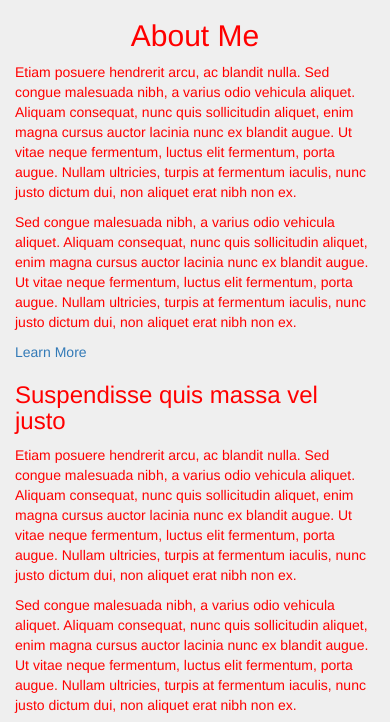
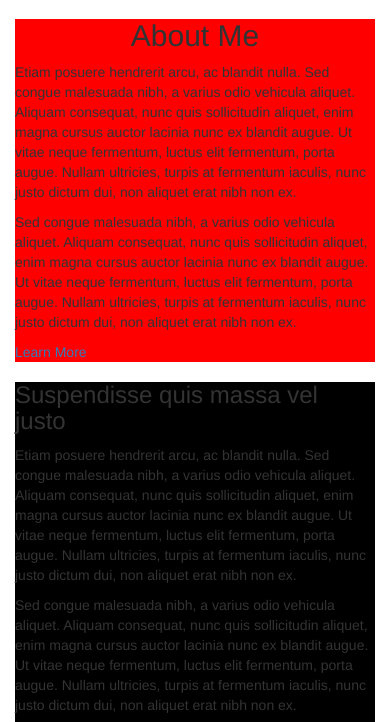
Before and after one commit to JieXinT/PygirlsPower, a Flask app: a page that uses templates/index.html in a window 390 px wide. Shown: the part 521-1243 px from the top of the page. Run offline with Flask 2, Linux system fonts and the light colour scheme; some libraries are stand-ins or nearby versions.

Commit message:
Front end
Added html and css

```diff
--- a/static/css/stylesheet.css
+++ b/static/css/stylesheet.css
@@ -16,7 +16,14 @@
   background-color: rgba(0,0,0, .5);
 }
 
+/*Content*/
+.inner {
+  background-color: red;
+}
 
+.inner2{
+  background-color: black;
+}
 
 /*Parallax scrolling*/
     .parallax {
@@ -38,10 +45,3 @@
     .parallax {
         background-attachment: scroll;
     }
-
- /*Content*/
-.container {
-  background-color: #efefef;
-  color: red;
-
-}
--- a/templates/index.html
+++ b/templates/index.html
@@ -69,7 +69,7 @@
 
             <!-- Section -->
           <section class="container">
-            <div id="container">
+            <div class="inner2">
 
                   <h3>Suspendisse quis massa vel justo</h3>
                   <p>Etiam posuere hendrerit arcu, ac blandit nulla. Sed congue malesuada nibh, a varius odio vehicula aliquet. Aliquam consequat, nunc quis sollicitudin aliquet, enim magna cursus auctor lacinia nunc ex blandit augue. Ut vitae neque fermentum, luctus elit fermentum, porta augue. Nullam ultricies, turpis at fermentum iaculis, nunc justo dictum dui, non aliquet erat nibh non ex.</p>
```
